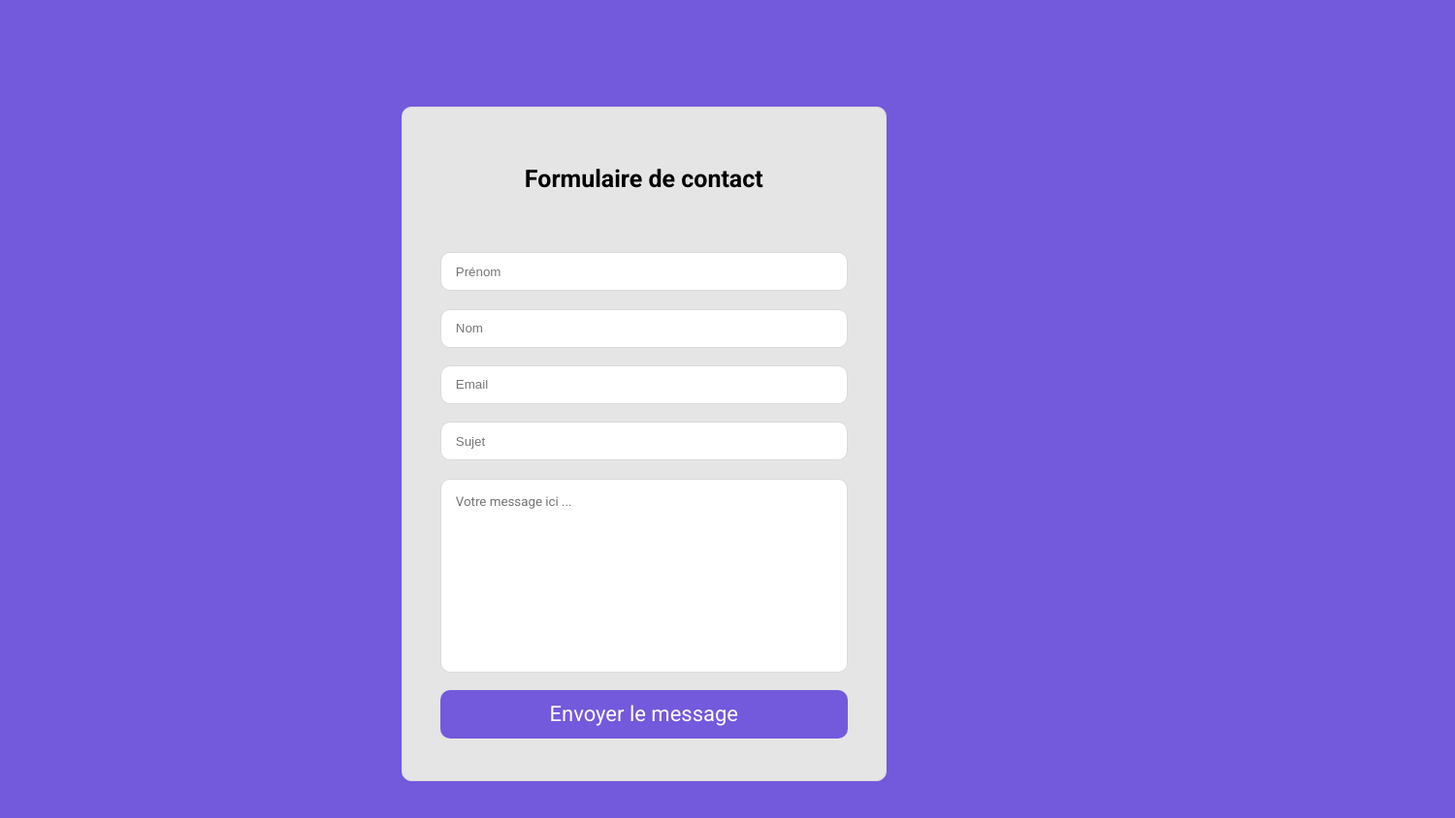
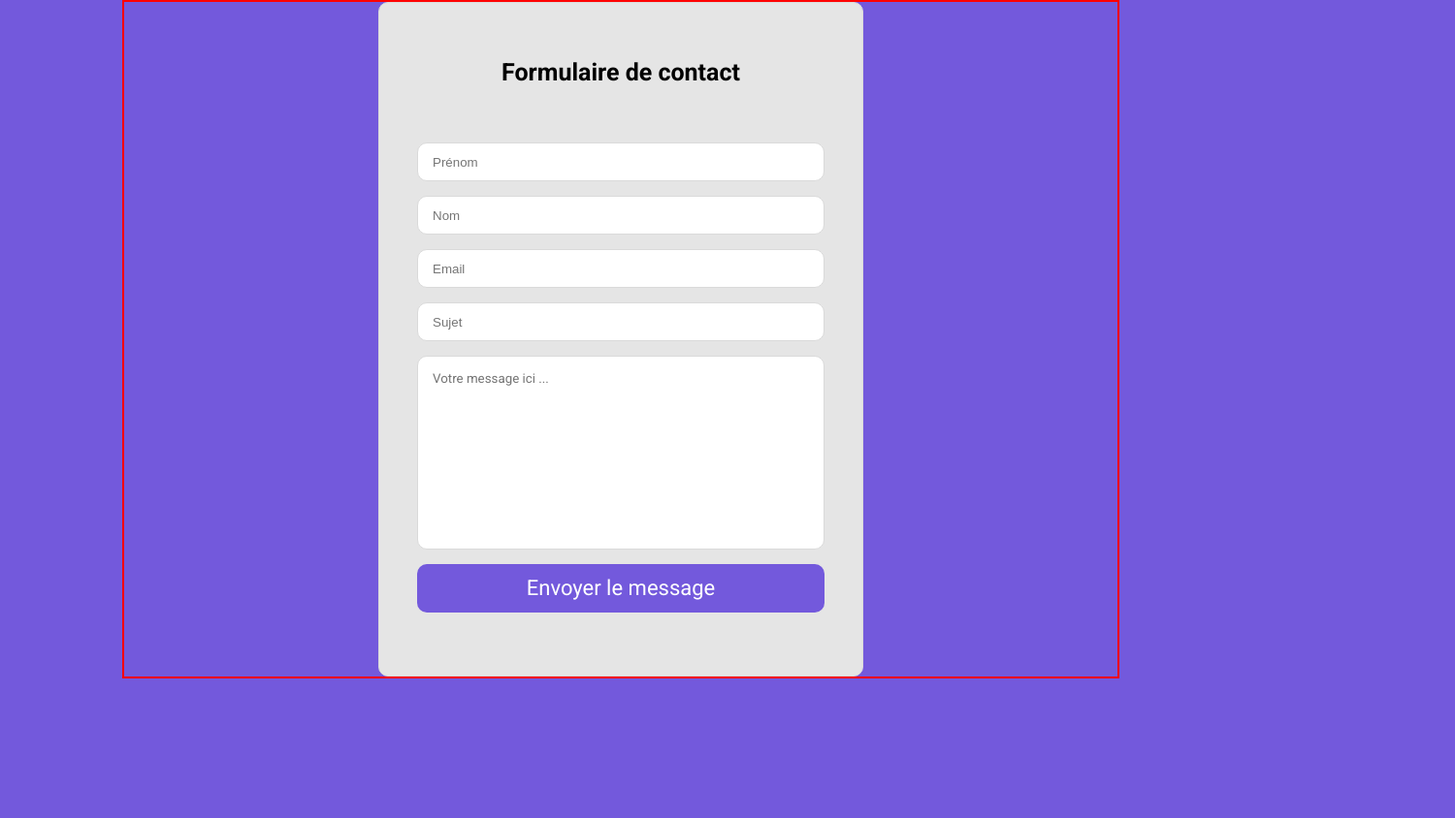
Before and after one commit to InthoneVilayhong/Form-, a plain HTML site: page index.html in a window 1280 px wide. Shown: the whole page at 97% size, 1500 px wide, since content can reach past the window. After the commit the page ends 800 px from the top, so only its background shows below. Drawn offline with nearby package versions, Linux system fonts and the light colour scheme.

Commit message:
ajout container

```diff
--- a/assets/css/style.css
+++ b/assets/css/style.css
@@ -1,6 +1,12 @@
 body {
     font-family: "Roboto";
     background-color: #7359dc;
+}
+
+.container {
+    max-width: 1024px;
+    margin: 0 auto;
+    border: 2px solid red;
     display: flex;
     justify-content: center;
 }
@@ -8,14 +14,12 @@ body {
 #contact-form {
     display: flex;
     flex-direction: column;
-    justify-content: space-around;
     align-items: center;
     border: 1px solid #dadada;
     width: 500px;
     height: 696px;
     background-color: #e5e5e5;
     border-radius: 10px;
-    margin: 110px 586px;
     box-sizing: border-box;
 }
 
--- a/index.html
+++ b/index.html
@@ -13,7 +13,7 @@
             href="https://fonts.googleapis.com/css2?family=Montserrat&family=Roboto:wght@400;700&display=swap"
             rel="stylesheet"
         />
-        Import de mon js
+        <!-- Import de mon js -->
         <script src="./assets/js/vanilla.js"></script>
         <!-- Import Axios -->
         <script src="https://cdn.jsdelivr.net/npm/axios/dist/axios.min.js"></script>
```
